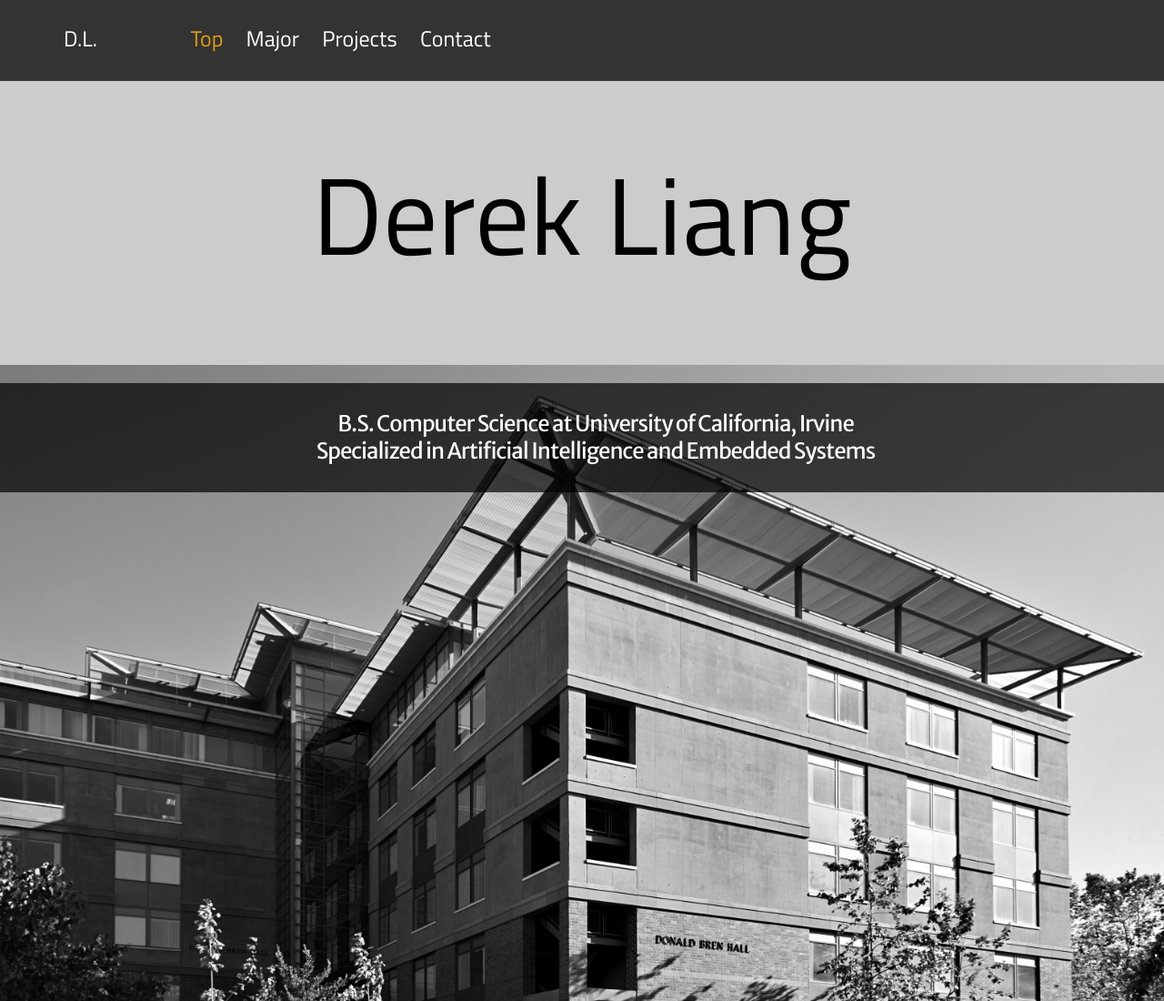
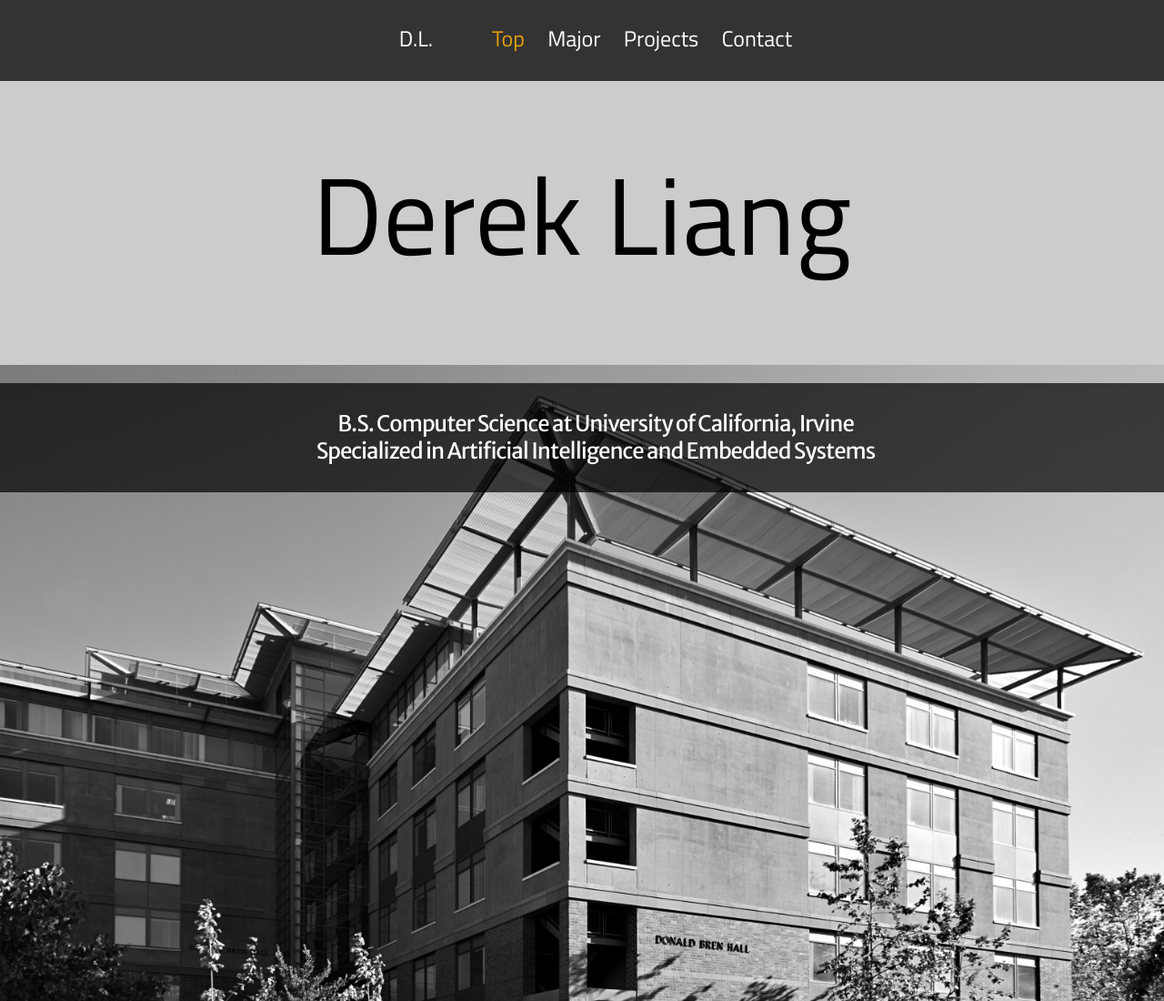
Before and after one commit to derekrliang/derekrliang.github.io.statichtml5, a plain HTML site: page index.html in a window 1280 px wide. Shown: the top 1100 px of the page at 91% size. Drawn offline with Linux system fonts and the light colour scheme.

Commit message:
attempt to fix google analytics on github pages, apparently a difficulty

```diff
--- a/css/main.css
+++ b/css/main.css
@@ -46,8 +46,8 @@ header {
   background: #333;
 }
 
-#logo, nav {
-  display: inline-block;
+nav {
+  display: block;
   text-align: center;
 
   /* Font Styling */
--- a/index.html
+++ b/index.html
@@ -3,19 +3,21 @@
 <head>
 <meta charset="utf-8">
 <title>Derek Liang</title>
+<meta name="description" content="Derek Liang is a software developer. His personal website provides an overview of his background and projects, along with his contact information.">
 <link rel="stylesheet" href="css/normalize.css">
 <link href='http://fonts.googleapis.com/css?family=Titillium+Web:400,700|Merriweather+Sans' rel='stylesheet' type='text/css'>
 <link rel="stylesheet" href="css/bootstrap.min.css">
 <link rel="stylesheet" href="css/main.css">
 <link rel="stylesheet" href="css/responsive.css">
 <meta name="viewport" content="width=device-width, initial-scale=1.0">
-  <script>
+<script>
   (function(i,s,o,g,r,a,m){i['GoogleAnalyticsObject']=r;i[r]=i[r]||function(){
   (i[r].q=i[r].q||[]).push(arguments)},i[r].l=1*new Date();a=s.createElement(o),
   m=s.getElementsByTagName(o)[0];a.async=1;a.src=g;m.parentNode.insertBefore(a,m)
   })(window,document,'script','//www.google-analytics.com/analytics.js','ga');
 
   ga('create', 'UA-8416997-2', 'auto');
+  ga('push','_setDomainName','github.io');
   ga('send', 'pageview');
 
 </script>
@@ -24,9 +26,9 @@
 <body id="top">
 <header>
   <div class="container">
-    <div id="logo"> D.L. </div>
     <nav>
       <ul>
+      	<li><div id="logo">D.L.</div></li>
         <li><a href="#top" class="selected">Top</a></li>
         <li><a href="#major">Major</a></li>
         <li><a href="#projects">Projects</a></li>
```
